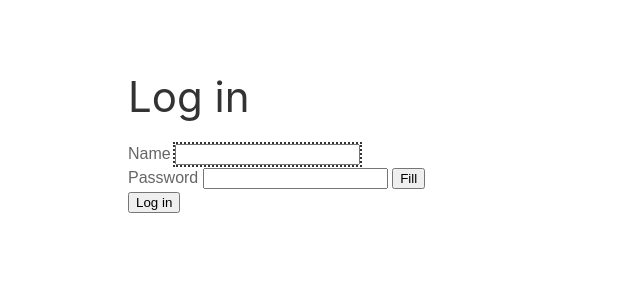
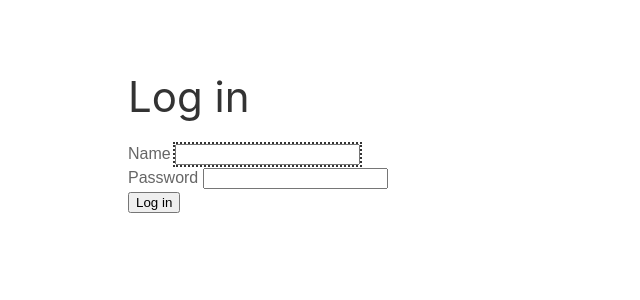
Before and after one commit to eutkan/projector, a Flask app: page /login in a window 1280 px wide. Shown: the top 300 px of the page, without its empty margins (0-640 px from the left). Run offline with Flask 2, Linux system fonts and the light colour scheme; some libraries are stand-ins or nearby versions.

Commit message:
Remove fill button again

```diff
--- a/templates/auth/login.html
+++ b/templates/auth/login.html
@@ -10,7 +10,6 @@
         <div>
             <label for="password">Password</label>
             <input type="password" name="password" id="password">
-            <button type="button" id="fillPasswordButton">Fill</button>
         </div>
         <button>Log in</button>
     </form>
```
